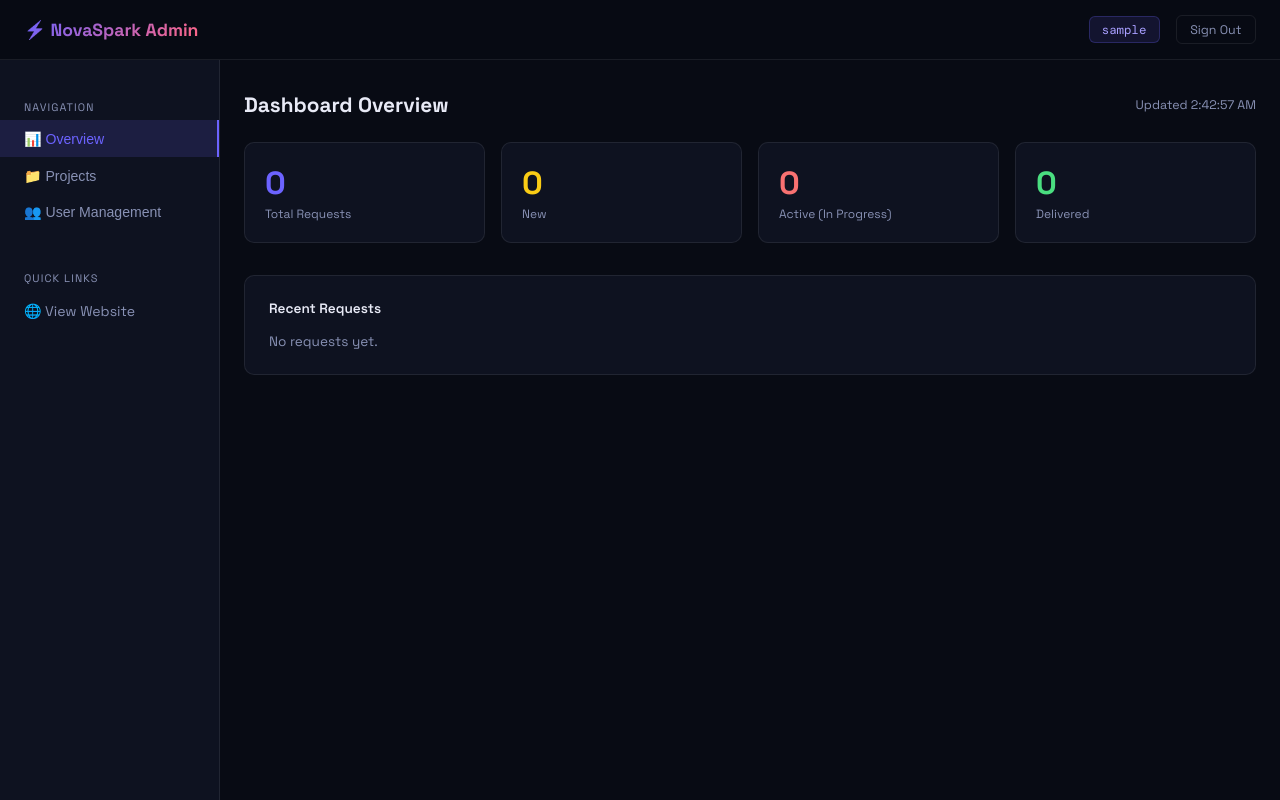
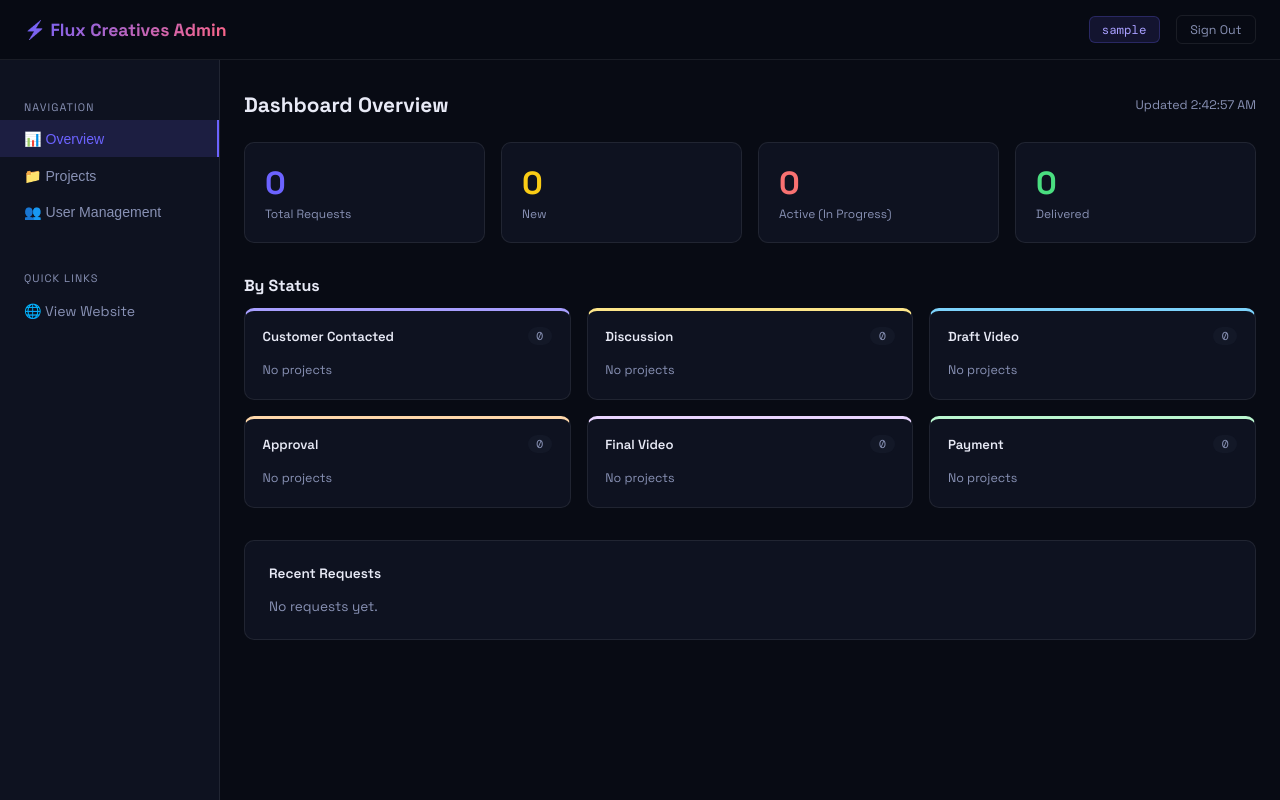
Before and after one commit to nmanik1805/flux, a Flask app: page /admin in a window 1280 px wide. Run offline with Flask 3, Linux system fonts and the light colour scheme; the visitor is signed in with stand-in values (Sample User, id 1); data that the repository does not hold is empty.

Commit message:
Update admin_dashboard.html

```diff
--- a/templates/admin_dashboard.html
+++ b/templates/admin_dashboard.html
@@ -3,7 +3,7 @@
 <head>
   <meta charset="UTF-8" />
   <meta name="viewport" content="width=device-width, initial-scale=1.0" />
-  <title>Admin Console — NovaSpark AI</title>
+  <title>Admin Console — Flux Creatives</title>
   <link href="https://fonts.googleapis.com/css2?family=Space+Grotesk:wght@400;500;600;700&family=DM+Mono:wght@400;500&display=swap" rel="stylesheet" />
   <style>
     *, *::before, *::after { box-sizing: border-box; margin: 0; padding: 0; }
@@ -84,6 +84,28 @@
     .stat-card.yellow .val { color: var(--yellow); }
     .stat-card.red .val { color: var(--red); }
 
+    /* STATUS TILES */
+    .status-tiles-grid { display: grid; grid-template-columns: repeat(3, 1fr); gap: 1rem; margin-bottom: 2rem; }
+    .status-tile {
+      background: var(--surface); border: 1px solid var(--border); border-radius: 10px;
+      padding: 1rem 1.1rem; border-top: 3px solid var(--tile-color, var(--accent));
+    }
+    .status-tile-header { display: flex; align-items: center; justify-content: space-between; margin-bottom: 0.75rem; }
+    .status-tile-header .tile-title { font-size: 0.82rem; font-weight: 600; }
+    .status-tile-count {
+      font-size: 0.72rem; font-family: var(--mono); color: var(--muted);
+      background: var(--surface2); border-radius: 100px; padding: 0.1rem 0.55rem;
+    }
+    /* 5 rows visible (5 * (row height 2.05rem + 0.4rem gap) - 1 gap), then scroll */
+    .status-tile-body { display: flex; flex-direction: column; gap: 0.4rem; max-height: 11.65rem; overflow-y: auto; }
+    .tile-row {
+      display: flex; align-items: center; justify-content: space-between; gap: 0.5rem;
+      padding: 0.45rem 0.6rem; background: var(--surface2); border-radius: 6px;
+    }
+    .tile-row .tile-company { flex: 1 1 60%; font-size: 0.8rem; font-weight: 500; overflow: hidden; text-overflow: ellipsis; white-space: nowrap; }
+    .tile-row .tile-assignee { flex: 1 1 40%; font-size: 0.72rem; color: var(--muted); text-align: right; }
+    .tile-empty { font-size: 0.78rem; color: var(--muted); padding: 0.3rem 0; }
+
     /* PAGE HEADER */
     .page-header { display: flex; align-items: center; justify-content: space-between; margin-bottom: 1.5rem; flex-wrap: wrap; gap: 0.75rem; }
     .page-header h2 { font-size: 1.3rem; font-weight: 700; }
@@ -274,7 +300,7 @@
 <div class="topbar">
   <div style="display:flex;align-items:center;gap:0.75rem;">
     <button class="menu-toggle" onclick="toggleSidebar()">☰</button>
-    <span class="topbar-logo">⚡ NovaSpark Admin</span>
+    <span class="topbar-logo">⚡ Flux Creatives Admin</span>
   </div>
   <div class="topbar-right">
     <span class="user-badge">{{ username }}</span>
@@ -316,6 +342,12 @@
         <div class="stat-card yellow"><div class="val" id="s-new">—</div><div class="lbl">New</div></div>
         <div class="stat-card red"><div class="val" id="s-active">—</div><div class="lbl">Active (In Progress)</div></div>
         <div class="stat-card green"><div class="val" id="s-completed">—</div><div class="lbl">Delivered</div></div>
+      </div>
+      <div class="page-header" style="margin-bottom:0.75rem;">
+        <h2 style="font-size:1rem;">By Status</h2>
+      </div>
+      <div class="status-tiles-grid" id="statusTilesGrid">
+        <div style="padding:1rem;"><div class="spinner"></div></div>
       </div>
       <div style="background:var(--surface);border:1px solid var(--border);border-radius:10px;padding:1.5rem;">
         <div style="font-size:0.85rem;font-weight:600;margin-bottom:1rem;">Recent Requests</div>
@@ -513,6 +545,43 @@
     document.getElementById('s-completed').textContent = d.completed;
     document.getElementById('lastRefresh').textContent = 'Updated ' + new Date().toLocaleTimeString();
     loadRecentRequests();
+    loadStatusTiles();
+  }
+
+  // ─── STATUS TILES (6 tiles, every status except Delivered) ───────────────────
+  const TILE_STATUSES = [
+    { name: 'Customer Contacted', color: '#a89fff' },
+    { name: 'Discussion',         color: '#fde68a' },
+    { name: 'Draft Video',        color: '#7dd3fc' },
+    { name: 'Approval',           color: '#fed7aa' },
+    { name: 'Final Video',        color: '#e9d5ff' },
+    { name: 'Payment',            color: '#bbf7d0' },
+  ];
+
+  async function loadStatusTiles() {
+    const res = await fetch('/admin/api/projects?tab=active');
+    const data = await res.json();
+    const grid = document.getElementById('statusTilesGrid');
+    grid.innerHTML = TILE_STATUSES.map(s => {
+      const items = data.filter(p => p.status === s.name);
+      const rows = items.length
+        ? items.map(p => `
+            <div class="tile-row">
+              <span class="tile-company">${p.company_name || '—'}</span>
+              <span class="tile-assignee">${p.assignee || 'Unassigned'}</span>
+            </div>
+          `).join('')
+        : '<div class="tile-empty">No projects</div>';
+      return `
+        <div class="status-tile" style="--tile-color:${s.color};">
+          <div class="status-tile-header">
+            <span class="tile-title">${s.name}</span>
+            <span class="status-tile-count">${items.length}</span>
+          </div>
+          <div class="status-tile-body">${rows}</div>
+        </div>
+      `;
+    }).join('');
   }
 
   async function loadRecentRequests() {
@@ -527,7 +596,7 @@
           <div style="font-size:0.88rem;font-weight:500;">${r.requestor_name} <span style="color:var(--muted);font-weight:400;">· ${r.company_name}</span></div>
           <div style="font-size:0.75rem;color:var(--muted);">${r.created_at}</div>
         </div>
-        <span class="status-badge status-${r.status}">${r.status}</span>
+        <span class="status-badge status-${r.status.replace(/\s+/g,'-')}">${r.status}</span>
       </div>
     `).join('');
   }
@@ -548,23 +617,24 @@
     loadProjects();
   }
 
-  // Progress config: status → { pct, label, colorClass }
+  // Progress config: status → { pct, label }
   const PROGRESS_MAP = {
-    'Customer Contacted':   { pct: 0,   label: 'Not Started' },
-    'Discussion':           { pct: 10,  label: 'Discovery'   },
-    'Draft Video':          { pct: 20,  label: 'In Design'   },
-    'Approval':             { pct: 40,  label: 'Review'      },
-    'Final Video':          { pct: 60,  label: 'Final Review'},
-    'payment':              { pct: 80,  label: 'Payment'     },
-    'Delivered':            { pct: 100, label: 'Done! 🎉'   },
+    'Customer Contacted': { pct: 0,   label: 'Contacted 📞'  },
+    'Discussion':         { pct: 17,  label: 'Discussing 💬' },
+    'Draft Video':        { pct: 33,  label: 'Drafting 🎬'   },
+    'Approval':           { pct: 50,  label: 'In Review ✅'  },
+    'Final Video':        { pct: 67,  label: 'Finalising 🎥' },
+    'Payment':            { pct: 83,  label: 'Payment 💳'    },
+    'Delivered':          { pct: 100, label: 'Delivered 🎉'  },
   };
 
   function getProgressColor(pct) {
     if (pct === 0)   return '0';
-    if (pct <= 20)   return '20';
-    if (pct <= 40)   return '40';
-    if (pct <= 60)   return '60';
-    if (pct <= 80)   return '80';
+    if (pct <= 17)   return '17';
+    if (pct <= 33)   return '33';
+    if (pct <= 50)   return '50';
+    if (pct <= 67)   return '67';
+    if (pct <= 83)   return '83';
     return '100';
   }
 
@@ -627,7 +697,7 @@
                   ${showEdit ? `
                   <select class="inline-select" onchange="quickUpdateStatus('${p._id}', this.value)">
                     ${['Customer Contacted','Discussion','Draft Video','Approval','Final Video','Payment','Delivered'].map(s => `<option ${p.status===s?'selected':''} value="${s}">${s.charAt(0).toUpperCase()+s.slice(1)}</option>`).join('')}
-                  </select>` : `<span class="status-badge status-${p.status}">${p.status}</span>`}
+                  </select>` : `<span class="status-badge status-${p.status.replace(/\s+/g,'-')}">${p.status}</span>`}
                 </td>
                 <td>${progressBarHTML(p.status)}</td>
                 <td>
@@ -718,6 +788,7 @@
     const p = await res.json();
     const info = PROGRESS_MAP[p.status] || { pct: 0, label: p.status };
     const c = getProgressColor(info.pct);
+    const slug = p.status.replace(/\s+/g, '-');
     document.getElementById('viewModalBody').innerHTML = `
       <div class="detail-grid">
         <div class="detail-item"><label>Requestor Name</label><div class="val">${p.requestor_name}</div></div>
@@ -725,7 +796,7 @@
         <div class="detail-item"><label>Email</label><div class="val">${p.email}</div></div>
         <div class="detail-item"><label>Phone</label><div class="val">${p.phone}</div></div>
         <div class="detail-item"><label>How Contacted</label><div class="val">${p.how_contacted}</div></div>
-        <div class="detail-item"><label>Status</label><div class="val"><span class="status-badge status-${p.status}">${p.status}</span></div></div>
+        <div class="detail-item"><label>Status</label><div class="val"><span class="status-badge status-${slug}">${p.status}</span></div></div>
         <div class="detail-item"><label>Assignee</label><div class="val">${p.assignee||'—'}</div></div>
         <div class="detail-item"><label>Created</label><div class="val">${p.created_at}</div></div>
         <div class="detail-item full">
@@ -739,11 +810,9 @@
               <div class="progress-bar bar-${c}" data-pct="${info.pct}" style="width:0%;height:10px;border-radius:100px;"></div>
             </div>
             <div style="display:flex;justify-content:space-between;margin-top:8px;">
-              ${['Customer Contacted','Discussion','Draft Video','Approval','Final Video','Payment','Delivered'].map((s,i) => {
-                const sp = PROGRESS_MAP[s].pct;
-                const sc = getProgressColor(sp);
-                const active = sp <= info.pct;
-                return `<span style="font-size:0.6rem;color:${active ? 'var(--text)' : 'var(--muted)'};text-align:center;flex:1;">${s}</span>`;
+              ${['Customer Contacted','Discussion','Draft Video','Approval','Final Video','Payment','Delivered'].map(s => {
+                const active = (PROGRESS_MAP[s] || {pct:0}).pct <= info.pct;
+                return `<span style="font-size:0.58rem;color:${active ? 'var(--text)' : 'var(--muted)'};text-align:center;flex:1;line-height:1.4;">${s}</span>`;
               }).join('')}
             </div>
           </div>
@@ -841,8 +910,22 @@
     else showToast(d.message, 'error');
   }
 
-  // ─── INIT ────────────────────────────────────────────────────────────────────
+  // ─── INIT + AUTO REFRESH ─────────────────────────────────────────────────────
   loadStats();
+
+  // Auto-refresh overview stats every 30 seconds
+  setInterval(() => {
+    const overviewActive = document.getElementById('page-overview').classList.contains('active');
+    if (overviewActive) loadStats();
+  }, 30000);
+
+  // Refresh when tab regains focus (user switches back to this browser tab)
+  document.addEventListener('visibilitychange', () => {
+    if (!document.hidden) {
+      const overviewActive = document.getElementById('page-overview').classList.contains('active');
+      if (overviewActive) loadStats();
+    }
+  });
 </script>
 </body>
 </html>
```
Also changed, not shown: other parts of templates/admin_dashboard.html (+18 -14 lines).
